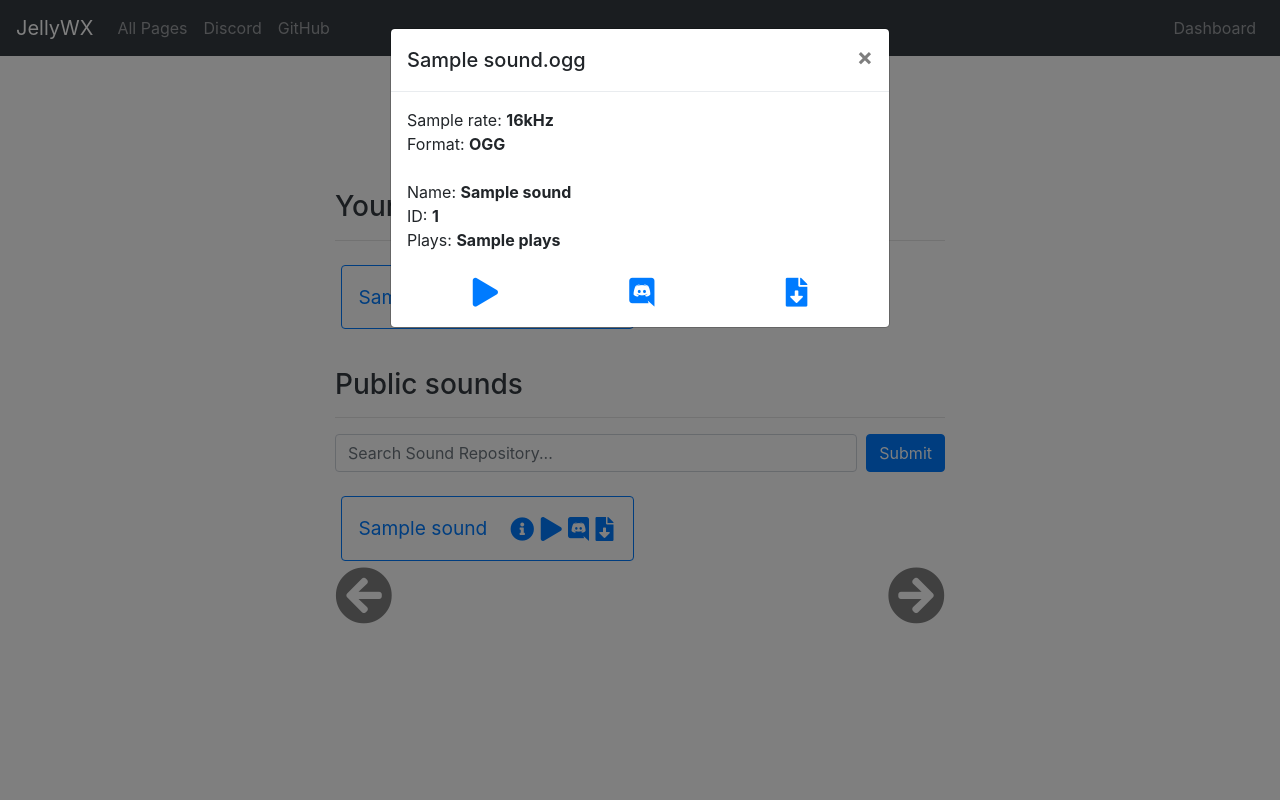
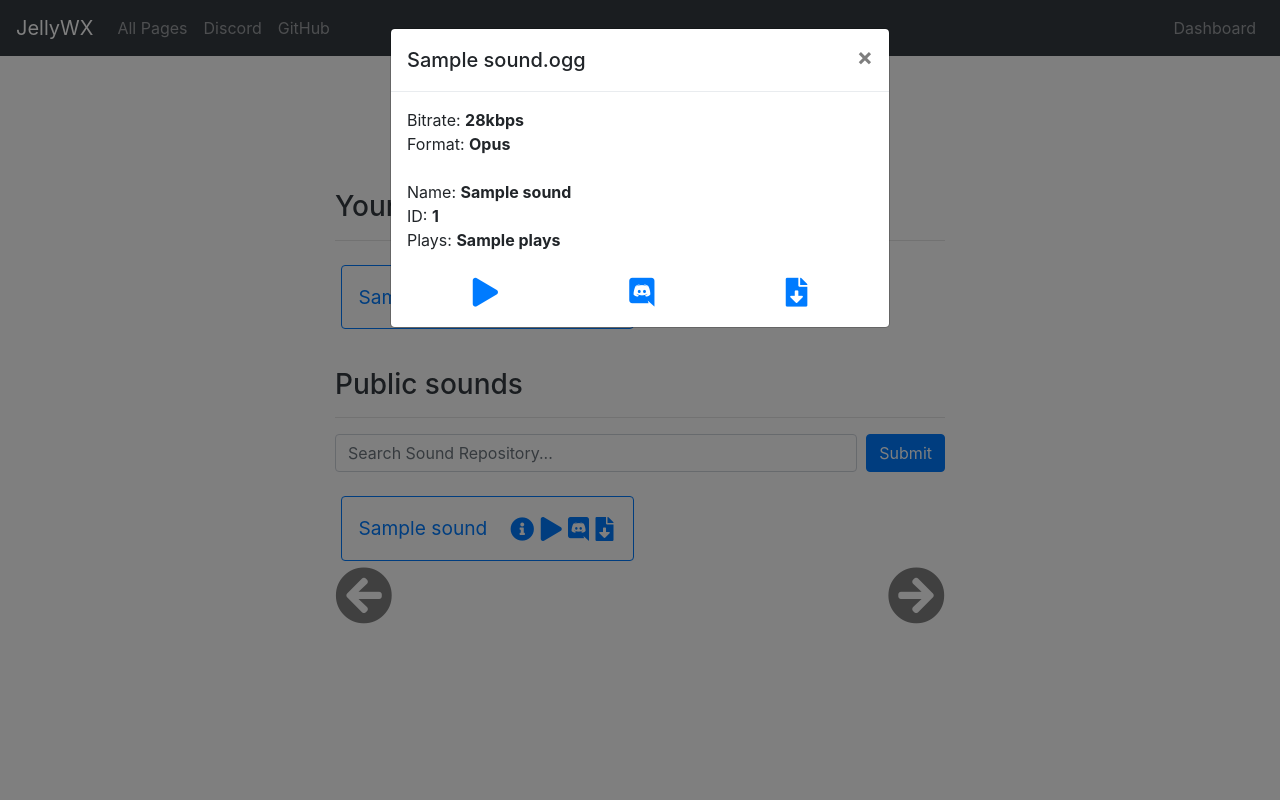
Before and after one commit to JellyWX/soundfx-web, a Flask app: template app/templates/dashboard.html in a window 1280 px wide, after a click that opens the changed part. Run offline with Flask 2, Linux system fonts and the light colour scheme; the template is opened without the code that fills it: most values are stand-ins (such as "Sample title", 1, 10 or a date in 2020); parts of the project's set-up code (start-up, migrations or seed data) failed here and were passed over; some libraries are stand-ins or nearby versions.

Commit message:
removed zlib

```diff
--- a/app/routes.py
+++ b/app/routes.py
@@ -4,7 +4,6 @@ from app.models import Sound, User
 import os
 import requests
 import json
-import zlib
 import io
 
 
@@ -71,4 +70,4 @@ def audio():
     id = request.args.get('id')
     s = Sound.query.get(id)
 
-    return send_file(io.BytesIO(zlib.decompress(s.src)), mimetype='audio/ogg', attachment_filename='{}.ogg'.format(s.name))
+    return send_file(io.BytesIO(s.src), mimetype='audio/opus', attachment_filename='{}.opus'.format(s.name))
--- a/app/templates/_sound_item.html
+++ b/app/templates/_sound_item.html
@@ -19,9 +19,9 @@
                     </button>
                 </div>
                 <div class="modal-body">
-                    Sample rate: <strong>16kHz</strong>
+                    Bitrate: <strong>28kbps</strong>
                     <br>
-                    Format: <strong>OGG</strong>
+                    Format: <strong>Opus</strong>
                     <br>
                     <br>
                     Name: <strong>{{ sound.name }}</strong>
```
